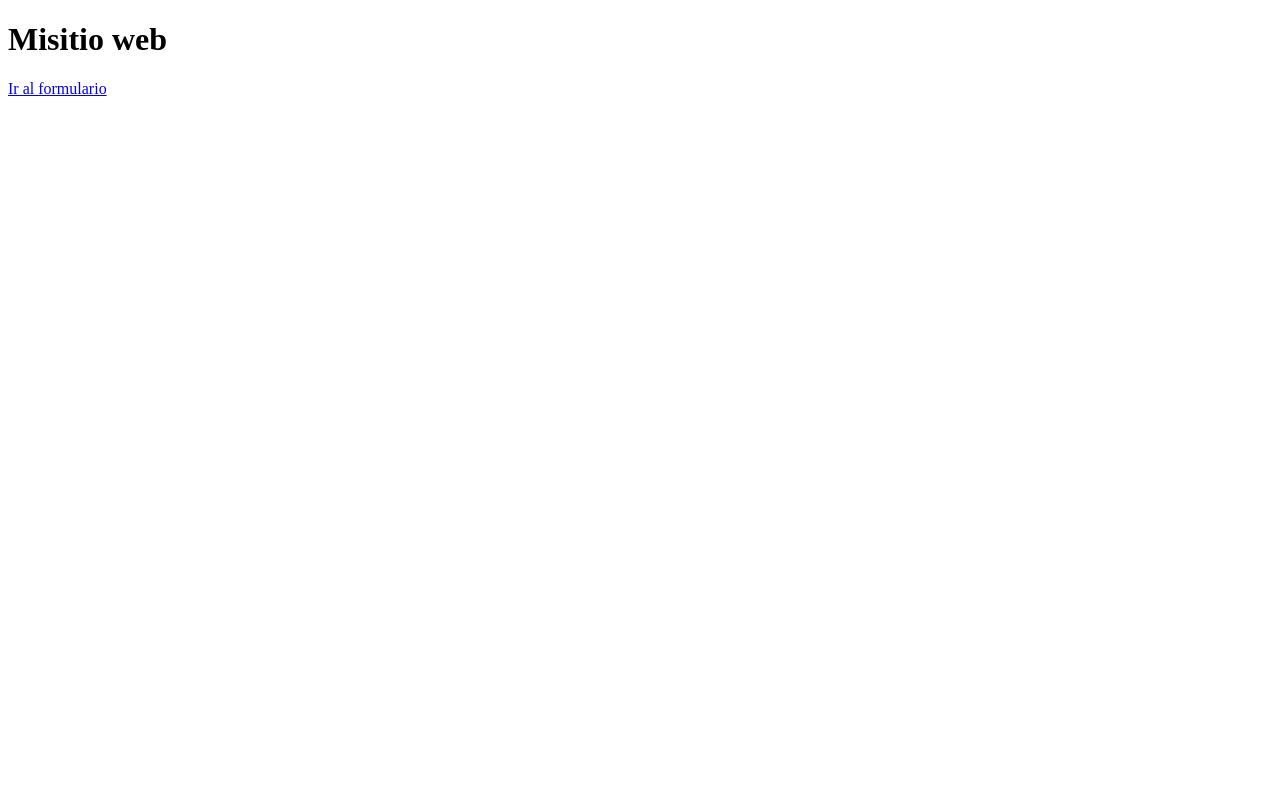
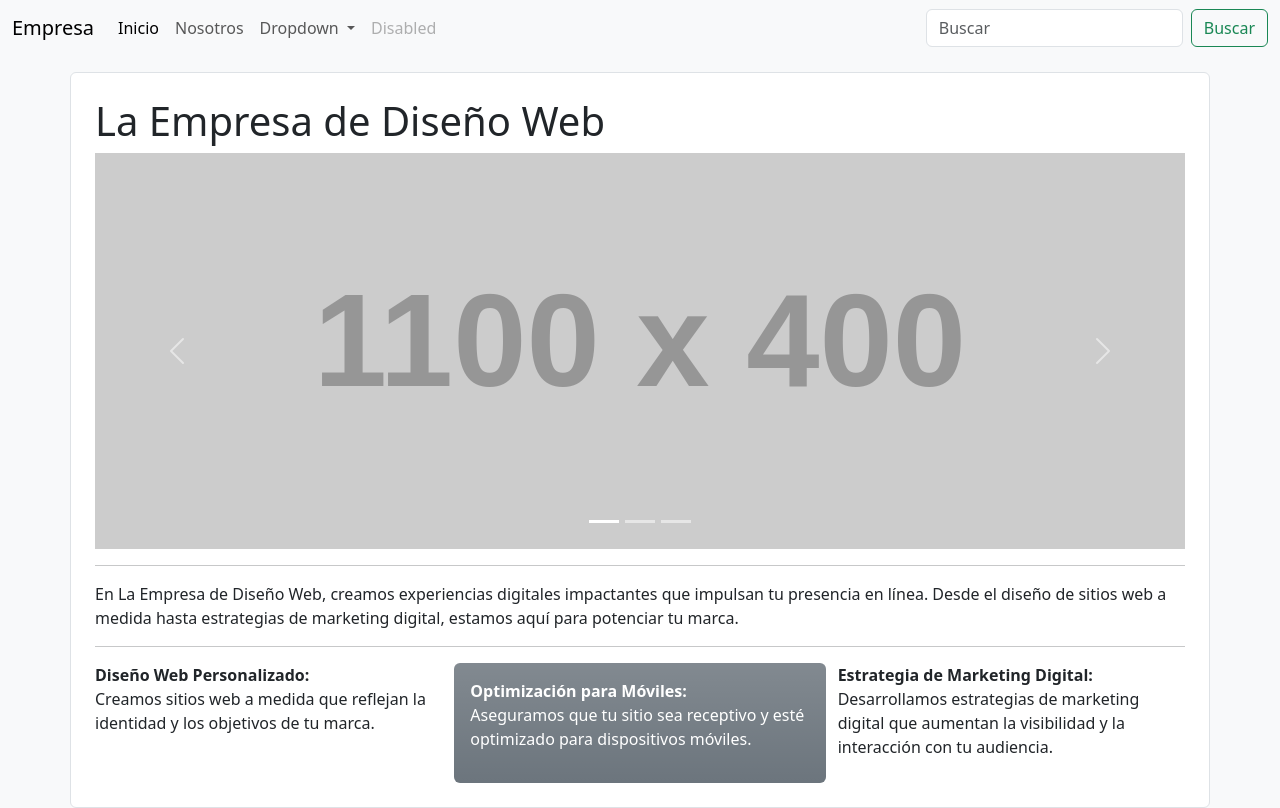
Before and after one commit to davidromanl/html, a website: page index.html in a window 1280 px wide. Drawn offline with Linux system fonts and the light colour scheme; placeholder pictures from the web are drawn by us.

Commit message:
nuevos arvhvos clase

```diff
--- a/index.html
+++ b/index.html
@@ -1,12 +1,183 @@
 <!DOCTYPE html>
 <html lang="es">
-<head>
-  <meta charset="UTF-8">
-  <meta name="viewport" content="width=device-width, initial-scale=1.0">
-  <title>Hola</title>
-</head>
-<body>
-  <h1>Misitio web</h1>
-  <a href="formulario.html">Ir al formulario</a>
-</body>
+  <head>
+    <meta charset="UTF-8" />
+    <meta name="viewport" content="width=device-width, initial-scale=1.0" />
+    <title>Hola</title>
+    <link rel="stylesheet" href="bootstrap.min.css" />
+  </head>
+  <body class="bg-light">
+
+  <!-- Menu Navegacion -->
+    <nav class="navbar navbar-expand-lg bg-body-tertiary">
+      <div class="container-fluid">
+        <a class="navbar-brand" href="#">Empresa</a>
+        <button
+          class="navbar-toggler"
+          type="button"
+          data-bs-toggle="collapse"
+          data-bs-target="#navbarSupportedContent"
+          aria-controls="navbarSupportedContent"
+          aria-expanded="false"
+          aria-label="Toggle navigation"
+        >
+          <span class="navbar-toggler-icon"></span>
+        </button>
+        <div class="collapse navbar-collapse" id="navbarSupportedContent">
+          <ul class="navbar-nav me-auto mb-2 mb-lg-0">
+            <li class="nav-item">
+              <a class="nav-link active" aria-current="page" href="/">Inicio</a>
+            </li>
+            <li class="nav-item">
+              <a class="nav-link" href="/nosotros.html">Nosotros</a>
+            </li>
+            <li class="nav-item dropdown">
+              <a
+                class="nav-link dropdown-toggle"
+                href="#"
+                role="button"
+                data-bs-toggle="dropdown"
+                aria-expanded="false"
+              >
+                Dropdown
+              </a>
+              <ul class="dropdown-menu">
+                <li><a class="dropdown-item" href="#">Action</a></li>
+                <li><a class="dropdown-item" href="#">Another action</a></li>
+                <li><hr class="dropdown-divider" /></li>
+                <li>
+                  <a class="dropdown-item" href="#">Something else here</a>
+                </li>
+              </ul>
+            </li>
+            <li class="nav-item">
+              <a class="nav-link disabled" aria-disabled="true">Disabled</a>
+            </li>
+          </ul>
+          <form class="d-flex" role="search">
+            <input
+              class="form-control me-2"
+              type="search"
+              placeholder="Buscar"
+              aria-label="Search"
+            />
+            <button class="btn btn-outline-success" type="submit">
+              Buscar
+            </button>
+          </form>
+        </div>
+      </div>
+    </nav>
+
+  <!-- Contenido -->
+    <div class="container bg-white border p-4 rounded mt-3">
+      <h1>La Empresa de Diseño Web</h1>
+
+      <div id="carouselExampleIndicators" class="carousel slide">
+        <div class="carousel-indicators">
+          <button
+            type="button"
+            data-bs-target="#carouselExampleIndicators"
+            data-bs-slide-to="0"
+            class="active"
+            aria-current="true"
+            aria-label="Slide 1"
+          ></button>
+          <button
+            type="button"
+            data-bs-target="#carouselExampleIndicators"
+            data-bs-slide-to="1"
+            aria-label="Slide 2"
+          ></button>
+          <button
+            type="button"
+            data-bs-target="#carouselExampleIndicators"
+            data-bs-slide-to="2"
+            aria-label="Slide 3"
+          ></button>
+        </div>
+        <div class="carousel-inner">
+          <div class="carousel-item active" data-bs-interval="10000">
+            <img
+              src="https://fakeimg.pl/1100x400/889fa6/ffffff?text=Diseño+Web"
+              class="d-block w-100"
+              alt="..."
+            />
+          </div>
+          <div class="carousel-item" data-bs-interval="2000">
+            <img
+              src="https://fakeimg.pl/1100x400/906bd1/ffffff?text=Optimización+para+Móviles"
+              class="d-block w-100"
+              alt="..."
+            />
+          </div>
+          <div class="carousel-item">
+            <img
+              src="https://fakeimg.pl/1100x400/639db0/ffffff?text=Marketing+Digital"
+              class="d-block w-100"
+              alt="..."
+            />
+          </div>
+        </div>
+        <button
+          class="carousel-control-prev"
+          type="button"
+          data-bs-target="#carouselExampleIndicators"
+          data-bs-slide="prev"
+        >
+          <span class="carousel-control-prev-icon" aria-hidden="true"></span>
+          <span class="visually-hidden">Previous</span>
+        </button>
+        <button
+          class="carousel-control-next"
+          type="button"
+          data-bs-target="#carouselExampleIndicators"
+          data-bs-slide="next"
+        >
+          <span class="carousel-control-next-icon" aria-hidden="true"></span>
+          <span class="visually-hidden">Next</span>
+        </button>
+      </div>
+
+      <hr />
+
+      <div class="row">
+        <div class="col">
+          En La Empresa de Diseño Web, creamos experiencias digitales
+          impactantes que impulsan tu presencia en línea. Desde el diseño de
+          sitios web a medida hasta estrategias de marketing digital, estamos
+          aquí para potenciar tu marca.
+        </div>
+      </div>
+      <hr />
+      <div class="row">
+        <div class="col col-12 col-md-4">
+          <strong>Diseño Web Personalizado:</strong>
+          <p>
+            Creamos sitios web a medida que reflejan la identidad y los
+            objetivos de tu marca.
+          </p>
+        </div>
+        <div
+          class="col col-12 col-md-4 p-3 rounded text-white bg-secondary bg-gradient"
+        >
+          <strong>Optimización para Móviles: </strong>
+          <p>
+            Aseguramos que tu sitio sea receptivo y esté optimizado para
+            dispositivos móviles.
+          </p>
+        </div>
+        <div class="col col-12 col-md-4">
+          <strong>Estrategia de Marketing Digital: </strong>
+          <p>
+            Desarrollamos estrategias de marketing digital que aumentan la
+            visibilidad y la interacción con tu audiencia.
+          </p>
+        </div>
+
+        <footer></footer>
+      </div>
+    </div>
+    <script src="bootstrap.bundle.min.js"></script>
+  </body>
 </html>
--- /dev/null
+++ b/script.js
@@ -0,0 +1,50 @@
+const { createApp, ref } = Vue;
+const app = createApp({
+  /* data() {
+      return {
+        maskTransform: 'translateX(0px)'
+      };
+    }, */
+  setup() {
+    const refContainer = ref();
+    const maskContainer = ref();
+    const maskTransform = ref("translateX(0px)");
+
+    function moveMask(event) {
+      if (refContainer.value) {
+        const bounding = refContainer.value.getBoundingClientRect();
+        const offsetX = event.clientX - bounding.left;
+        const percentage = (offsetX / bounding.width) * 100;
+        const transformValue =
+          -((maskContainer.value.offsetWidth - bounding.width) * percentage) / 100;
+        maskTransform.value = `translateX(${transformValue}px)`;
+      }
+    }
+
+    return {
+      refContainer,
+      maskContainer,
+      maskTransform,
+      moveMask,
+    };
+  },
+  /* methods: {
+        moveMask(event) {
+            const carousel = document.querySelector(".relative");
+            if (carousel) {
+                const bounding = carousel.getBoundingClientRect();
+                const offsetX = event.clientX - bounding.left;
+                const percentage = (offsetX / bounding.width) * 100;
+                const transformValue = -(
+                    ((this.$refs.maskContainer.offsetWidth - bounding.width) *
+                        percentage) /
+                    100
+                );
+
+                this.maskTransform = `translateX(${transformValue}px)`;
+            }
+        },
+    }, */
+});
+
+app.mount("#app");
```
Also changed, not shown: carousel.html (added, +60 -0 lines), nosotros.html (added, +96 -0 lines), package.json (added, +22 -0 lines), screen_details.html (added, +39 -0 lines), bootstrap.bundle.min.js (added), bootstrap.min.css (added), 1 other file.
